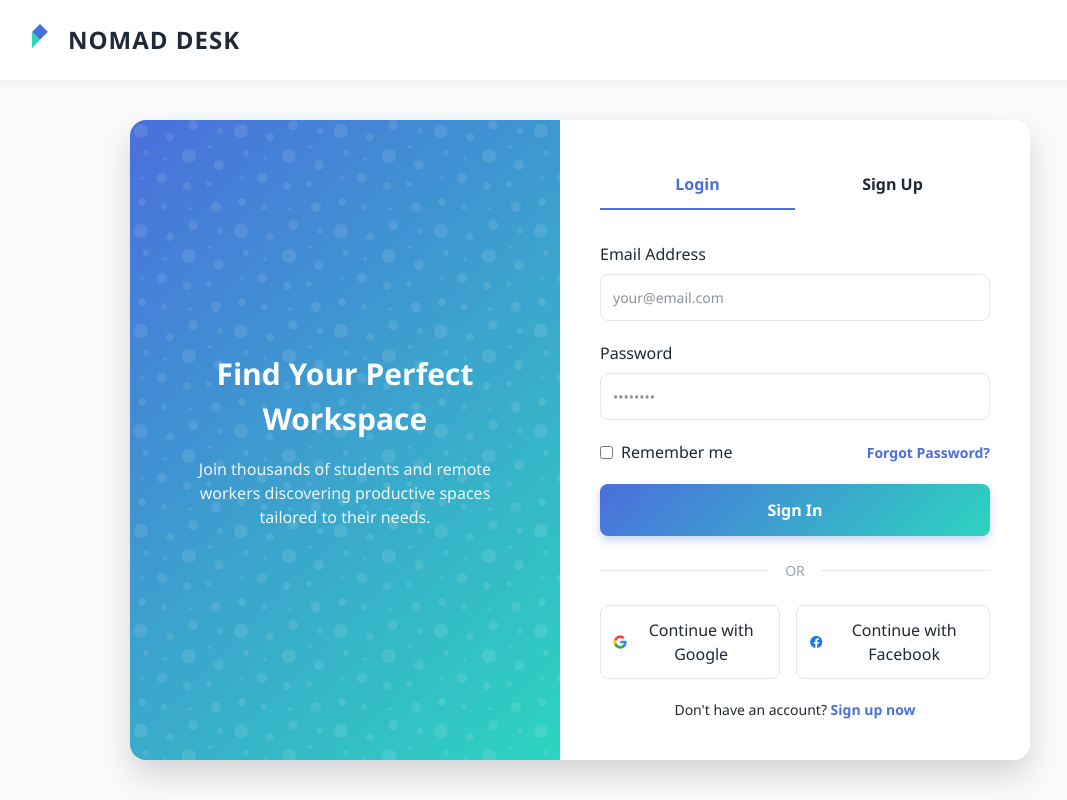
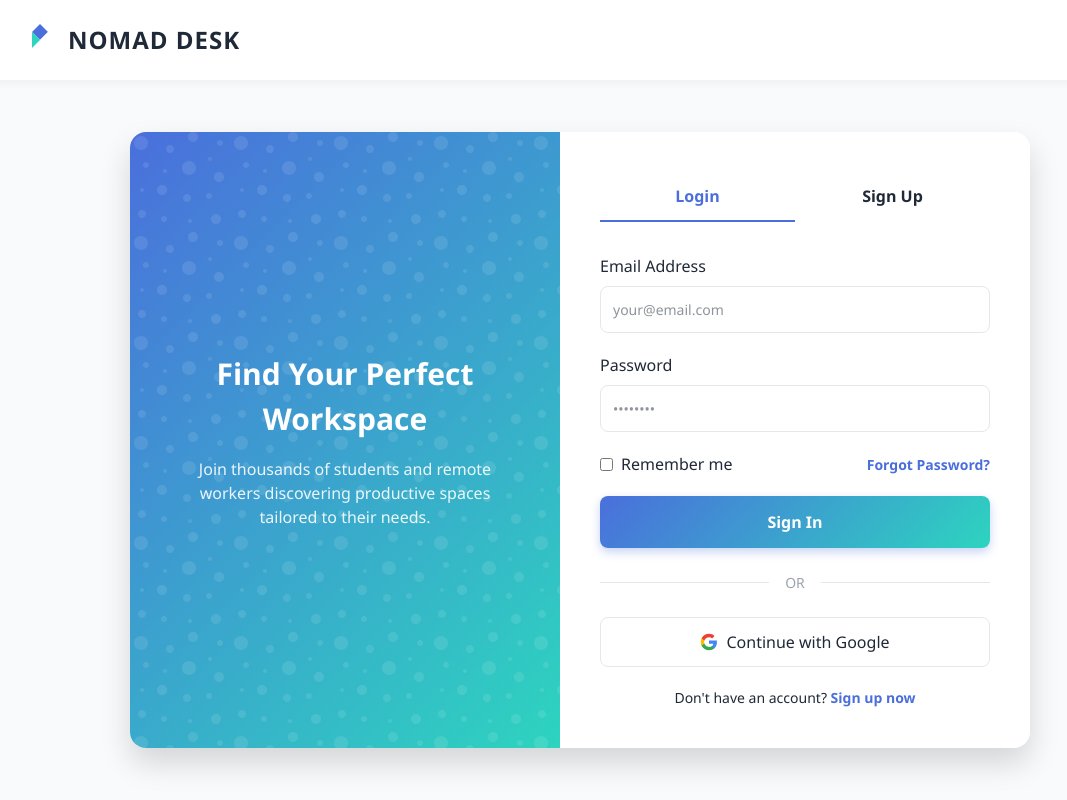
Before and after one commit to slaw469/Nomad-Desk, a React (Vite) app: page /login in a window 1280 px wide. Shown: the whole page, without its empty margins (60-1127 px from the left). Built offline with nearby package versions, Linux system fonts and the light colour scheme.

Commit message:
no more fb button too much bs

```diff
--- a/app/components/LoginSignup/LSutils/SignupForm.tsx
+++ b/app/components/LoginSignup/LSutils/SignupForm.tsx
@@ -1,4 +1,4 @@
-// app/components/LoginSignup/SignupForm.tsx
+// app/components/LoginSignup/LSutils/SignupForm.tsx
 import React, { useState, useEffect } from 'react';
 import Divider from '../Divider';
 import SocialButton from '../SocialButton';
@@ -169,16 +169,12 @@ const SignupForm: React.FC<SignupFormProps> = ({ onSwitchToLogin }) => {
 
       <Divider />
 
+      {/* Only include Google button */}
       <div className={styles.socialButtons}>
         <SocialButton
           provider="google"
           disabled={isLoading}
           onClick={() => handleSocialLoginClick('google')}
-        />
-        <SocialButton
-          provider="facebook"
-          disabled={isLoading}
-          onClick={() => handleSocialLoginClick('facebook')}
         />
       </div>
 
--- a/app/components/LoginSignup/LoginForm.tsx
+++ b/app/components/LoginSignup/LoginForm.tsx
@@ -112,16 +112,12 @@ const LoginForm: React.FC<LoginFormProps> = ({ onSwitchToSignup }) => {
 
       <Divider />
 
+      {/* Only include Google button */}
       <div className={styles.socialButtons}>
         <SocialButton
           provider="google"
           disabled={isLoading}
           onClick={() => handleSocialLoginClick('google')}
-        />
-        <SocialButton
-          provider="facebook"
-          disabled={isLoading}
-          onClick={() => handleSocialLoginClick('facebook')}
         />
       </div>
 
--- a/app/styles/loginSignup.module.css
+++ b/app/styles/loginSignup.module.css
@@ -250,6 +250,15 @@
     cursor: pointer;
     transition: all 0.3s ease;
     background-color: var(--white);
+    width: 100%; /* Make it full width */
+    max-width: 3000px; /* Optional: limit maximum width */
+    margin: 0 auto; /* Center the button */
+}
+
+@media (min-width: 768px) {
+    .socialButtons {
+        flex-direction: row;
+    }
 }
 
 .btnSocial:hover {
@@ -283,6 +292,7 @@
 /* Social Login */
 .socialButtons {
     display: flex;
+    justify-content: center; /* Center the button */
     gap: 16px;
     flex-direction: column;
 }
```
